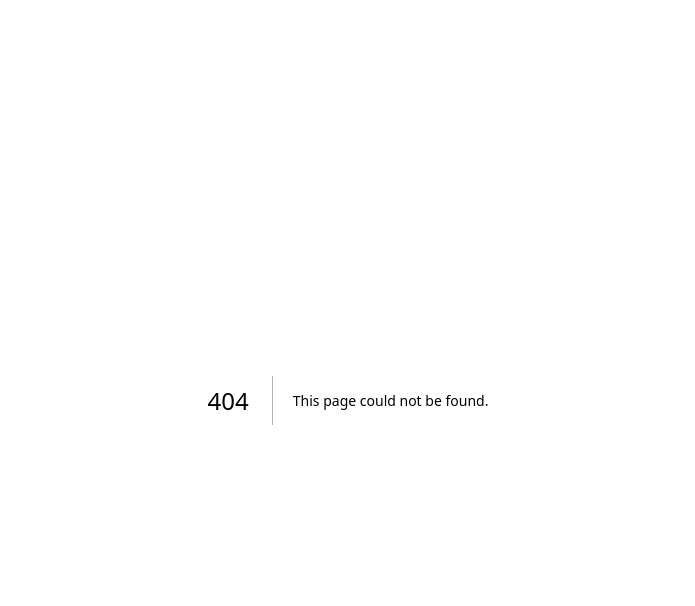
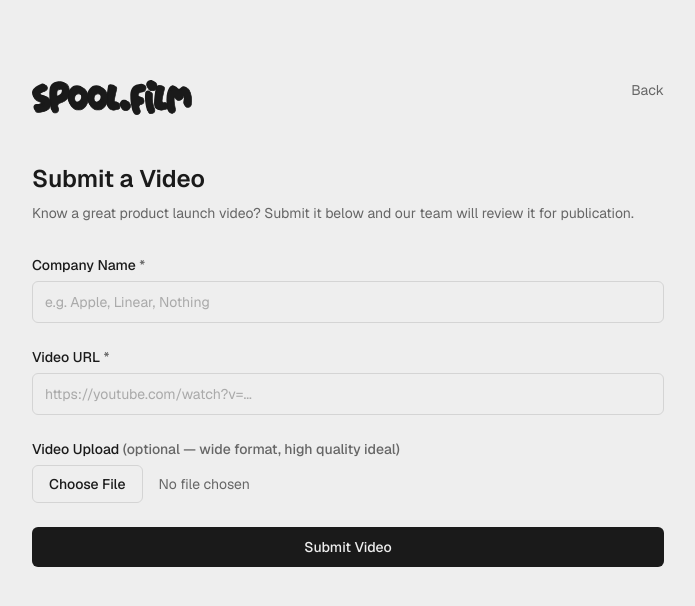
Before and after one commit to theodinone/Spool, a Next.js app: page /submit in a window 1280 px wide. Before the commit this address had no page. Shown: the top 606 px of the page, without its empty margins (292-987 px from the left). Built offline with nearby package versions, Linux system fonts and the light colour scheme.

Commit message:
Add submit page, submission API, Sanity submission schema, submit button in header

```diff
--- /dev/null
+++ b/src/app/api/submit/route.ts
@@ -0,0 +1,44 @@
+import { NextResponse } from "next/server";
+import { writeClient } from "@/sanity/writeClient";
+
+export async function POST(req: Request) {
+  try {
+    const formData = await req.formData();
+    const companyName = formData.get("companyName") as string;
+    const videoUrl = formData.get("videoUrl") as string;
+
+    if (!companyName?.trim() || !videoUrl?.trim()) {
+      return NextResponse.json(
+        { error: "Company name and video URL are required" },
+        { status: 400 }
+      );
+    }
+
+    // Validate URL
+    try {
+      new URL(videoUrl);
+    } catch {
+      return NextResponse.json(
+        { error: "Please enter a valid URL" },
+        { status: 400 }
+      );
+    }
+
+    // Create submission in Sanity
+    await writeClient.create({
+      _type: "submission",
+      companyName: companyName.trim(),
+      videoUrl: videoUrl.trim(),
+      submittedAt: new Date().toISOString(),
+      status: "pending",
+    });
+
+    return NextResponse.json({ success: true });
+  } catch (error) {
+    console.error("Submit error:", error);
+    return NextResponse.json(
+      { error: "Failed to submit. Please try again." },
+      { status: 500 }
+    );
+  }
+}
--- a/src/app/page.tsx
+++ b/src/app/page.tsx
@@ -12,13 +12,21 @@ export default async function Home() {
 
   return (
     <main className="max-w-6xl mx-auto px-5 py-12 md:py-20">
-      <header className="mb-12">
-        <Link href="/">
-          <Image src="/logo.svg" alt="Spool.film" width={160} height={35} priority />
+      <header className="mb-12 flex items-start justify-between">
+        <div>
+          <Link href="/">
+            <Image src="/logo.svg" alt="Spool.film" width={160} height={35} priority />
+          </Link>
+          <p className="text-muted text-sm mt-1.5 max-w-md">
+            The best product launch videos and films, curated for inspiration.
+          </p>
+        </div>
+        <Link
+          href="/submit"
+          className="text-sm font-medium px-4 py-2 bg-foreground text-background rounded-md hover:opacity-90 transition-opacity whitespace-nowrap"
+        >
+          Submit
         </Link>
-        <p className="text-muted text-sm mt-1.5 max-w-md">
-          The best product launch videos and films, curated for inspiration.
-        </p>
       </header>
 
       <VideoGrid entries={entries} categories={categories} />
--- /dev/null
+++ b/src/app/submit/page.tsx
@@ -0,0 +1,158 @@
+"use client";
+
+import { useState } from "react";
+import Link from "next/link";
+import Image from "next/image";
+
+export default function SubmitPage() {
+  const [companyName, setCompanyName] = useState("");
+  const [videoUrl, setVideoUrl] = useState("");
+  const [videoFile, setVideoFile] = useState<File | null>(null);
+  const [status, setStatus] = useState<"idle" | "submitting" | "success" | "error">("idle");
+  const [errorMsg, setErrorMsg] = useState("");
+
+  async function handleSubmit(e: React.FormEvent) {
+    e.preventDefault();
+    if (!companyName.trim() || !videoUrl.trim()) return;
+
+    setStatus("submitting");
+    setErrorMsg("");
+
+    try {
+      const formData = new FormData();
+      formData.append("companyName", companyName.trim());
+      formData.append("videoUrl", videoUrl.trim());
+      if (videoFile) {
+        formData.append("videoFile", videoFile);
+      }
+
+      const res = await fetch("/api/submit", {
+        method: "POST",
+        body: formData,
+      });
+
+      if (!res.ok) {
+        const data = await res.json();
+        throw new Error(data.error || "Submission failed");
+      }
+
+      setStatus("success");
+    } catch (err) {
+      setErrorMsg(err instanceof Error ? err.message : "Something went wrong");
+      setStatus("error");
+    }
+  }
+
+  if (status === "success") {
+    return (
+      <main className="max-w-2xl mx-auto px-5 py-12 md:py-20">
+        <header className="mb-12">
+          <Link href="/">
+            <Image src="/logo.svg" alt="Spool.film" width={160} height={35} priority />
+          </Link>
+        </header>
+
+        <div className="text-center py-16">
+          <h1 className="text-2xl font-semibold mb-4">Thank you for your submission!</h1>
+          <p className="text-muted mb-8">
+            Our team will review it and publish if we deem it worthy. We appreciate you sharing great work with us.
+          </p>
+          <div className="flex items-center justify-center gap-4">
+            <Link
+              href="/"
+              className="text-sm font-medium px-4 py-2 bg-foreground text-background rounded-md hover:opacity-90 transition-opacity"
+            >
+              Back to Spool
+            </Link>
+            <a
+              href="https://x.com/SpoolFilm"
+              target="_blank"
+              rel="noopener noreferrer"
+              className="text-sm font-medium px-4 py-2 border border-border rounded-md hover:opacity-70 transition-opacity"
+            >
+              Follow @SpoolFilm
+            </a>
+          </div>
+        </div>
+      </main>
+    );
+  }
+
+  return (
+    <main className="max-w-2xl mx-auto px-5 py-12 md:py-20">
+      <header className="mb-12 flex items-start justify-between">
+        <Link href="/">
+          <Image src="/logo.svg" alt="Spool.film" width={160} height={35} priority />
+        </Link>
+        <Link
+          href="/"
+          className="text-sm text-muted hover:text-foreground transition-colors"
+        >
+          Back
+        </Link>
+      </header>
+
+      <h1 className="text-2xl font-semibold mb-2">Submit a Video</h1>
+      <p className="text-muted text-sm mb-8">
+        Know a great product launch video? Submit it below and our team will review it for publication.
+      </p>
+
+      <form onSubmit={handleSubmit} className="space-y-6">
+        <div>
+          <label htmlFor="companyName" className="block text-sm font-medium mb-1.5">
+            Company Name <span className="text-muted">*</span>
+          </label>
+          <input
+            id="companyName"
+            type="text"
+            required
+            value={companyName}
+            onChange={(e) => setCompanyName(e.target.value)}
+            placeholder="e.g. Apple, Linear, Nothing"
+            className="w-full px-3 py-2.5 bg-transparent border border-border rounded-md text-sm focus:outline-none focus:border-foreground transition-colors placeholder:text-muted/50"
+          />
+        </div>
+
+        <div>
+          <label htmlFor="videoUrl" className="block text-sm font-medium mb-1.5">
+            Video URL <span className="text-muted">*</span>
+          </label>
+          <input
+            id="videoUrl"
+            type="url"
+            required
+            value={videoUrl}
+            onChange={(e) => setVideoUrl(e.target.value)}
+            placeholder="https://youtube.com/watch?v=..."
+            className="w-full px-3 py-2.5 bg-transparent border border-border rounded-md text-sm focus:outline-none focus:border-foreground transition-colors placeholder:text-muted/50"
+          />
+        </div>
+
+        <div>
+          <label htmlFor="videoFile" className="block text-sm font-medium mb-1.5">
+            Video Upload <span className="text-muted">(optional — wide format, high quality ideal)</span>
+          </label>
+          <input
+            id="videoFile"
+            type="file"
+            accept="video/*"
+            onChange={(e) => setVideoFile(e.target.files?.[0] || null)}
+            className="w-full text-sm text-muted file:mr-4 file:py-2 file:px-4 file:rounded-md file:border file:border-border file:text-sm file:font-medium file:bg-transparent file:text-foreground hover:file:opacity-70 file:cursor-pointer file:transition-opacity"
+          />
+        </div>
+
+        {status === "error" && (
+          <p className="text-sm text-red-600">{errorMsg}</p>
+        )}
+
+        <button
+          type="submit"
+          disabled={status === "submitting"}
+          className="w-full py-2.5 bg-foreground text-background text-sm font-medium rounded-md hover:opacity-90 transition-opacity disabled:opacity-50"
+        >
+          {status === "submitting" ? "Submitting..." : "Submit Video"}
+        </button>
+      </form>
+    </main>
+  );
+}
--- a/src/sanity/schema.ts
+++ b/src/sanity/schema.ts
@@ -1,7 +1,8 @@
 import { type SchemaTypeDefinition } from "sanity";
 import { videoEntry } from "./schemas/videoEntry";
 import { subscriber } from "./schemas/subscriber";
+import { submission } from "./schemas/submission";
 
 export const schema: { types: SchemaTypeDefinition[] } = {
-  types: [videoEntry, subscriber],
+  types: [videoEntry, subscriber, submission],
 };
--- /dev/null
+++ b/src/sanity/schemas/submission.ts
@@ -0,0 +1,39 @@
+import { defineType, defineField } from "sanity";
+
+export const submission = defineType({
+  name: "submission",
+  title: "Submission",
+  type: "document",
+  fields: [
+    defineField({
+      name: "companyName",
+      title: "Company Name",
+      type: "string",
+      validation: (Rule) => Rule.required(),
+    }),
+    defineField({
+      name: "videoUrl",
+      title: "Video URL",
+      type: "url",
+      validation: (Rule) => Rule.required(),
+    }),
+    defineField({
+      name: "submittedAt",
+      title: "Submitted At",
+      type: "datetime",
+    }),
+    defineField({
+      name: "status",
+      title: "Status",
+      type: "string",
+      options: {
+        list: [
+          { title: "Pending", value: "pending" },
+          { title: "Approved", value: "approved" },
+          { title: "Rejected", value: "rejected" },
+        ],
+      },
+      initialValue: "pending",
+    }),
+  ],
+});
```
